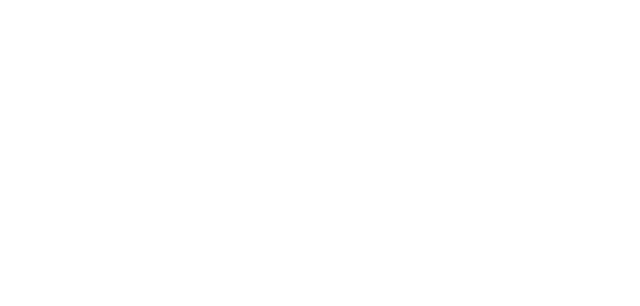
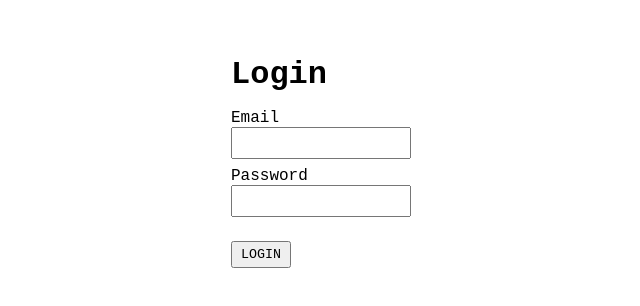
Before and after one commit to Glebkiselev11/vue-3-todo, a Vue app: page /login in a window 1280 px wide. Before the commit this address had no page. Shown: the part 238-544 px from the top of the page, without its empty margins (319-959 px from the left). Built offline with nearby package versions, Linux system fonts and the light colour scheme.

Commit message:
added login view page

```diff
--- a/src/router/index.ts
+++ b/src/router/index.ts
@@ -11,9 +11,14 @@
 		path: '/register',
 		name: 'Register',
 		// route level code-splitting
-		// this generates a separate chunk (about.[hash].js) for this route
+		// this generates a separate chunk (register.[hash].js) for this route
 		// which is lazy-loaded when the route is visited.
-		component: () => import(/* webpackChunkName: "about" */ '../views/Register.vue')
+		component: () => import(/* webpackChunkName: "register" */ '../views/Register.vue')
+	},
+	{
+		path: '/login',
+		name: 'Login',
+		component: () => import(/* webpackChunkName: "login" */ '../views/Login.vue')
 	}
 ]
 
--- a/src/store/user/index.ts
+++ b/src/store/user/index.ts
@@ -31,12 +31,19 @@
 		}
 	},
 
-	async login(contex: ActionContext<UserState, RootState>, payload: UserLoginPayload) {
-		const { token } = await POST(`/user/login`, payload);
+	async login(contex: ActionContext<UserState, RootState>, payload: UserLoginPayload): Promise<boolean> {
 
-		if (token) {
+		try {
+			const { token, user } = await POST(`/user/login`, payload);
+
 			localStorage.setItem('authToken', token);
+			contex.commit('setUser', user);
+			return true;
+
+		} catch (e) {
+			return false;
 		}
+
 	}
 }
 
--- /dev/null
+++ b/src/views/Login.vue
@@ -0,0 +1,82 @@
+<template>
+	<div class="wrap">
+		<form class="login-form" @submit.prevent="login">
+			<h1 class="h-mb-md">Login</h1>
+
+			<label class="label-wrap h-my-sm">
+				Email
+				<input
+					v-model="email"
+					class="input"
+					required
+					type="email"
+				>
+			</label>
+
+			<label class="label-wrap h-my-sm">
+				Password
+				<input
+					v-model="password"
+					class="input"
+					required
+					type="password"
+				>
+			</label>
+
+			<p v-text="error" style="color: red"/>
+
+			<button type="submit" class="button h-mt-md">Login</button>
+
+		</form>
+
+
+	</div>
+</template>
+
+<script lang="ts">
+import { mapActions } from 'vuex';
+import { defineComponent } from 'vue';
+
+export default defineComponent({
+	name: 'login',
+
+	data: () => ({
+		email: '',
+		password: '',
+		error: ''
+	}),
+
+	methods: {
+		...mapActions({
+			_login: 'user/login'
+		}),
+
+		async login() {
+			const isCorrect = await this._login({
+				email: this.email,
+				password: this.password
+			});
+
+			if (isCorrect) {
+				console.log('Password fine, come in');
+			} else {
+				this.error = 'Email or password incorrect';
+			}
+
+		}
+	}
+
+});
+</script>
+
+<style scoped>
+
+.wrap {
+	width: 100%;
+	height: 100vh;
+	display: flex;
+	justify-content: center;
+	align-items: center;
+}
+
+</style>
```
